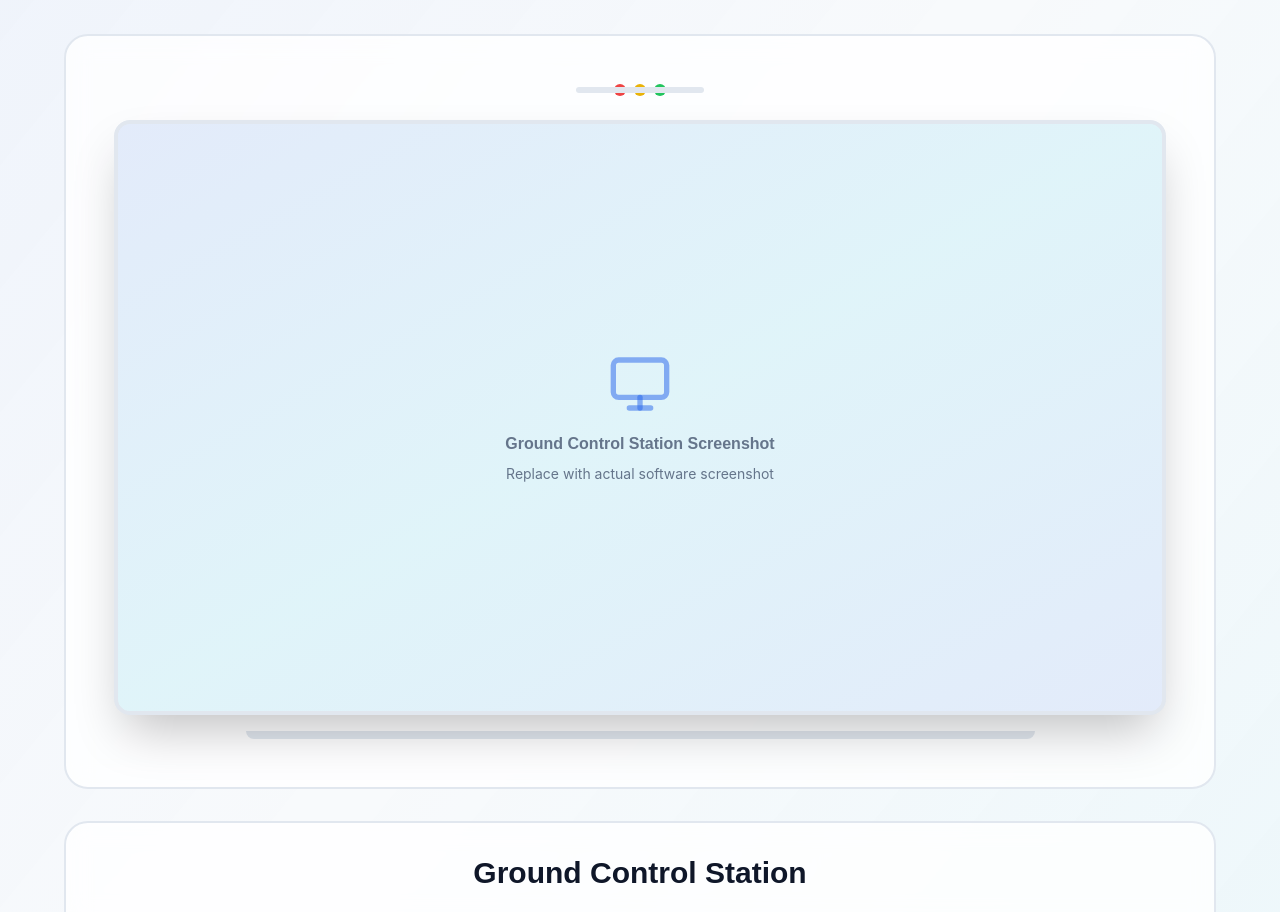
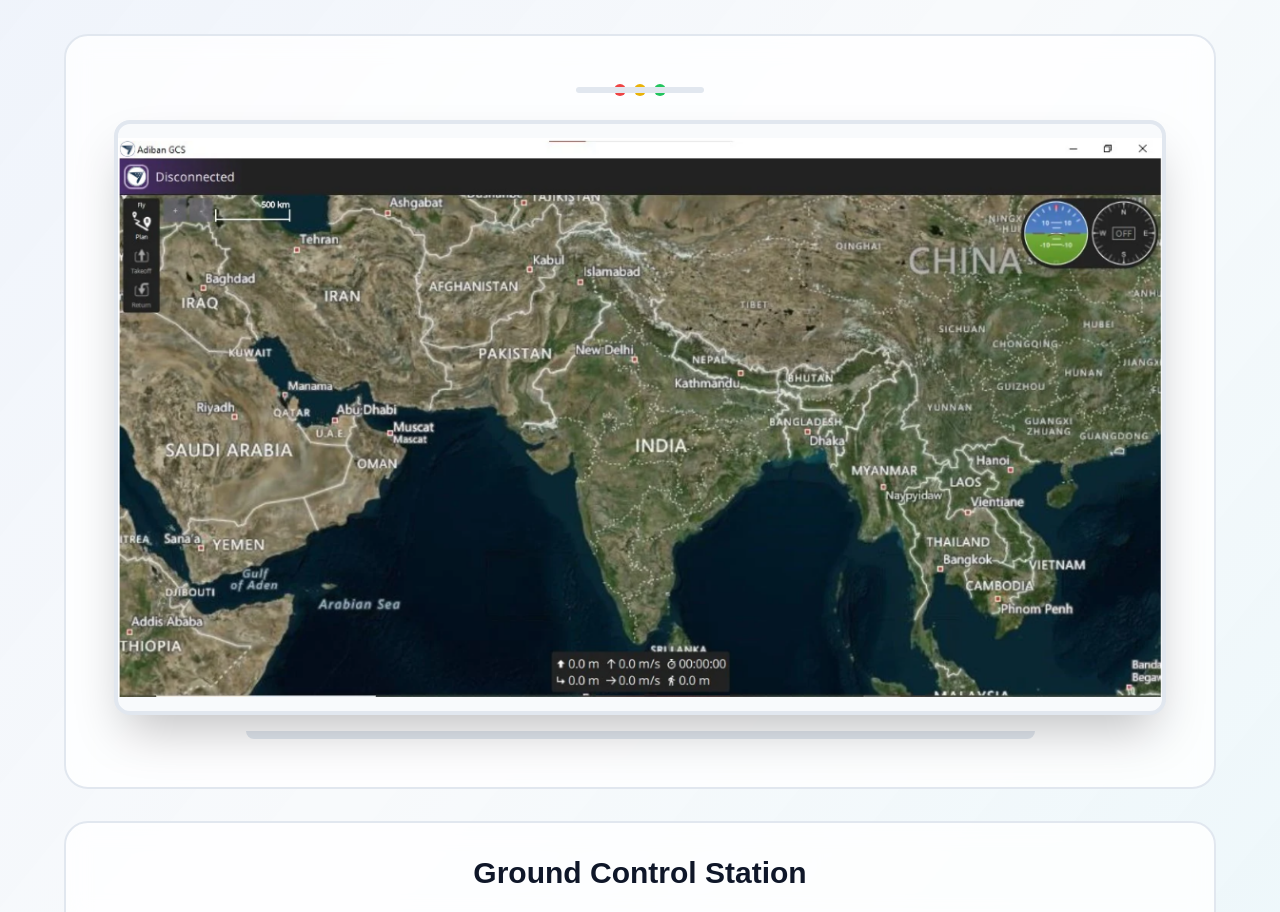
Before and after one commit to enyardgroups/adiban_frontend, a React (Vite) app: page /software in a window 1280 px wide. Shown: the part 1000-1912 px from the top of the page. Built offline with nearby package versions, Linux system fonts and the light colour scheme; the HTML template or start-up script is replaced by a standard one.

Commit message:
Software page update

```diff
--- a/src/pages/Software.tsx
+++ b/src/pages/Software.tsx
@@ -6,6 +6,7 @@
 import { Code, Monitor, Cpu, Database, ArrowRight, Sparkles, Rocket, Zap, Shield, CheckCircle2, Play, Download, Layers } from "lucide-react";
 import { Button } from "@/components/ui/button";
 import { useSEO } from "@/hooks/useSEO";
+import softwareScreenshot from "@/assets/software interface 1.png";
 
 const Software = () => {
   const heroRef = useRef<HTMLDivElement>(null);
@@ -218,26 +219,12 @@
                     <div className="relative bg-background rounded-2xl overflow-hidden border-4 border-border shadow-2xl">
                       {/* Screen Content */}
                       <div className="aspect-video relative">
-                        {/* Placeholder for screenshot - Replace with actual images */}
-                        <div className="absolute inset-0 bg-gradient-to-br from-primary/10 via-accent/10 to-primary/10 flex items-center justify-center">
-                          <div className="text-center p-8">
-                            <Monitor className="w-16 h-16 text-primary/50 mx-auto mb-4" />
-                            <p className="text-muted-foreground font-display font-semibold">
-                              {softwareProducts[selectedSoftware].name} Screenshot
-                            </p>
-                            <p className="text-sm text-muted-foreground mt-2">
-                              Replace with actual software screenshot
-                            </p>
-                          </div>
-                        </div>
-
-                        {/* You can replace the above div with an actual image:
                         <img
-                          src={softwareProducts[selectedSoftware].screenshot}
+                          src={softwareScreenshot}
                           alt={`${softwareProducts[selectedSoftware].name} interface`}
-                          className="w-full h-full object-cover"
+                          className="w-full h-full object-contain"
+                          loading="lazy"
                         />
-                        */}
                       </div>
                     </div>
 
```
Also changed, not shown: src/assets/software interface 1.png (added).
